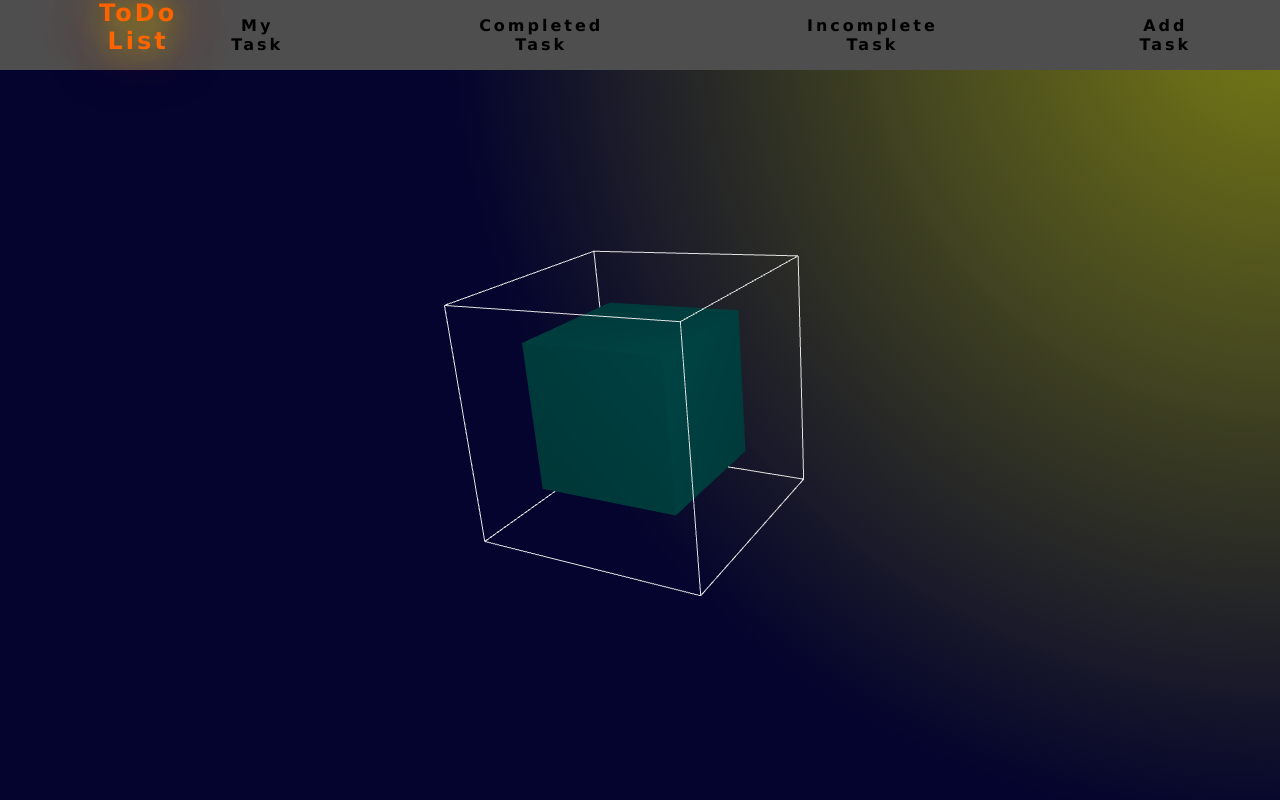
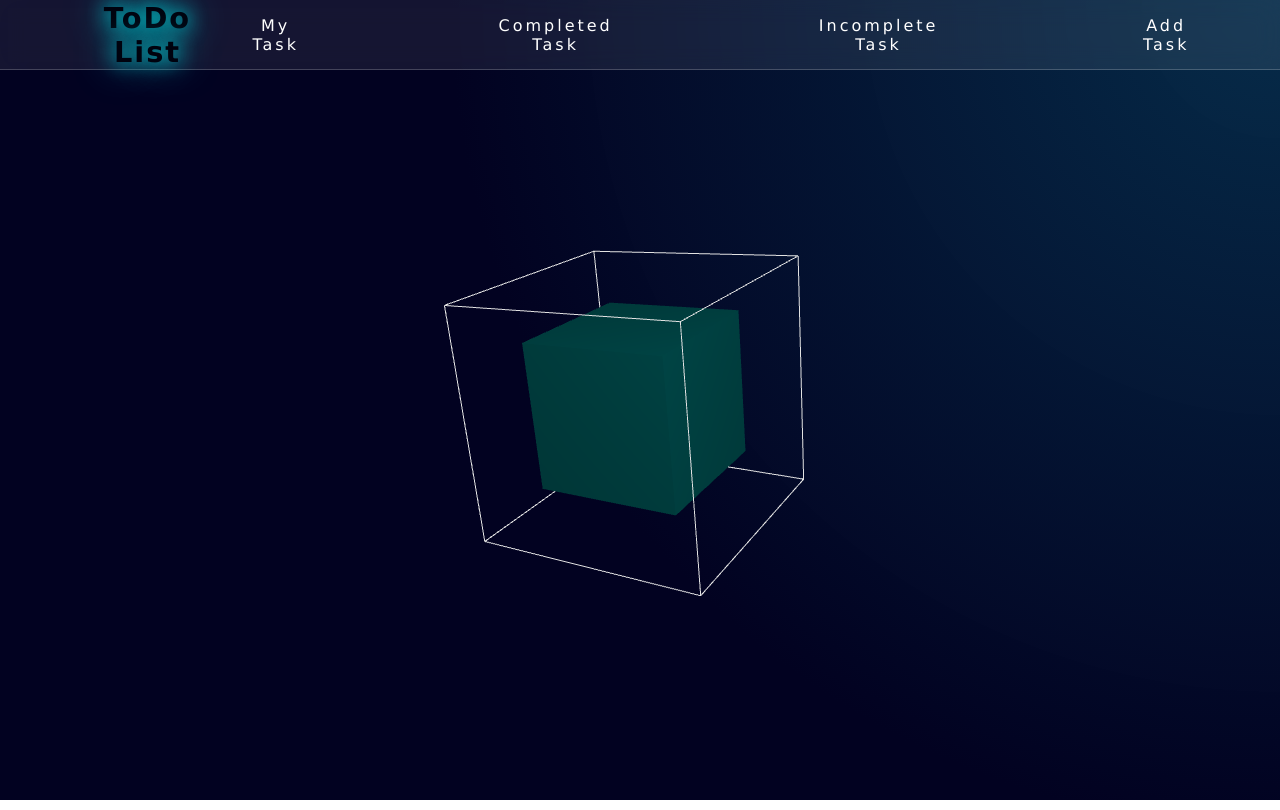
Before and after one commit to Kingobhaisahb/3D-Interactive-ToDo-List, a React (Create React App) app: page / in a window 1280 px wide. Built offline with nearby package versions, Linux system fonts and the light colour scheme.

Commit message:
recent changes

```diff
--- a/src/Components/Nav.css
+++ b/src/Components/Nav.css
@@ -8,19 +8,26 @@
   align-items: center;
   justify-content: space-between;
   padding: 0 5%;
-  background: rgb(79, 78, 78); /* ✅ fully transparent */
-  color: rgb(0, 0, 0);
-  z-index: 10; /* keeps it above everything */
+  background: rgba(255, 255, 255, 0.08);
+  backdrop-filter: blur(12px);
+  -webkit-backdrop-filter: blur(12px);
+  border-bottom: 1px solid rgba(255, 255, 255, 0.2);
+  color: white;
+  z-index: 10;
   font-family: Verdana, Arial, sans-serif;
 }
 
 .navbar-left .logo {
-  font-size: 1.5 rem;
+  font-size: 1.8rem;
+  margin: 1px;
+  padding: 1px;
+  font-weight: bold;
+  color: #00020e;
+  text-shadow: 0 0 20px #00ffff, 0 0 40px #00ffff;
+  letter-spacing: 2px;
   word-spacing: 1px;
-  font-weight: bold;
-  color: #fd6500; /* cyan glow */
-  text-shadow: 0 0 70px #ff0202, 0 0 30px #d5ff02;
 }
+
 
 .navbar-right ul {
   list-style: none;
@@ -28,17 +35,15 @@
   gap: 150px;
   margin: 0;
   padding: 0;
-  color:#000000;
-  word-spacing: 1px
 }
 
 .navbar-right li {
   cursor: pointer;
-  font-weight: 900;
-  transition: color 0.2s ease, transform 0.2s ease;
+  font-weight: 500;
+  transition: color 0.3s ease, transform 0.2s ease;
 }
 
 .navbar-right li:hover {
-  color: #ffffff;
-  transform: scale(1.10);
+  color: #00ffff; /* soft cyan on hover */
+  transform: translateY(-2px);
 }
--- a/src/Components/Navbar.js
+++ b/src/Components/Navbar.js
@@ -1,9 +1,9 @@
 import React from "react";
 import "./Nav.css";
 
-function Nav(){
-    return(
-        <nav className="navbar">
+function Nav() {
+  return (
+    <nav className="navbar">
       <div className="navbar-left">
         <h1 className="logo">ToDo List</h1>
       </div>
--- a/src/Components/ThreeScene.js
+++ b/src/Components/ThreeScene.js
@@ -34,7 +34,7 @@ export default function ThreeScene() {
         zIndex: -1,                             // STAYS IN THE SAME PLACE
         height: '100vh',
         width: '100vw',
-        background: 'radial-gradient(circle at 100% 0%, rgba(119, 123, 17, 0.99), #04042eff 55%)',
+        background: 'radial-gradient(circle at 100% 0%, rgba(3, 41, 71, 0.99), #020221ff 55%)',
 }}
 
     >
```
